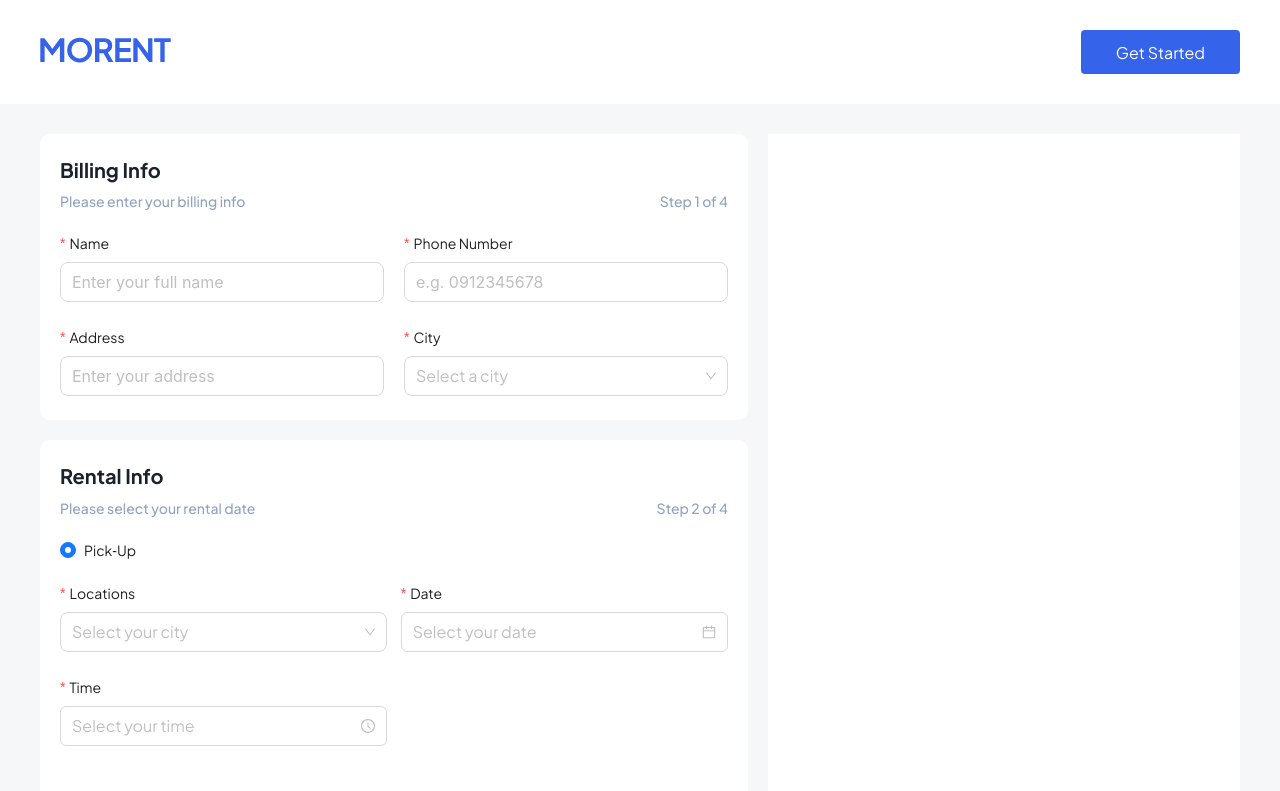
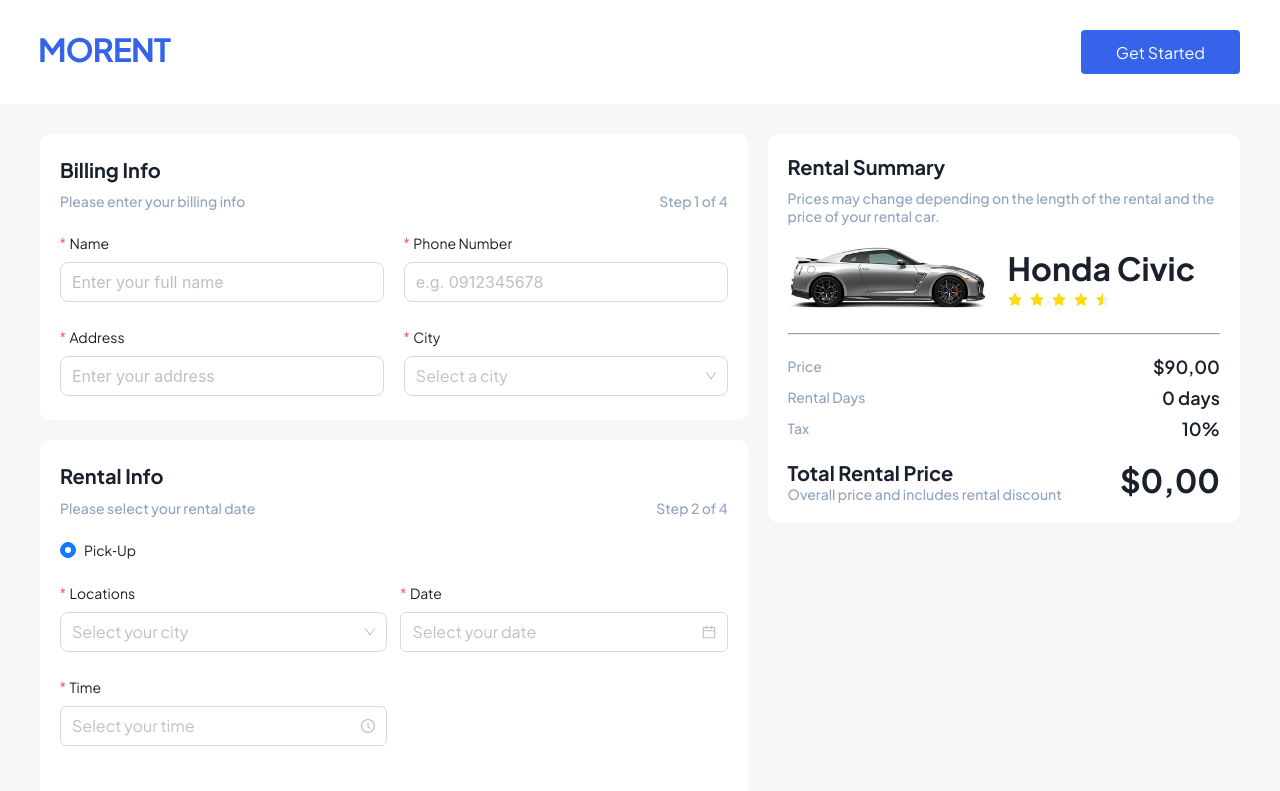
Before and after one commit to ncbachhhh/X35-FE, a React (Create React App) app: page /payment/1 in a window 1280 px wide. Shown: the top 791 px of the page. Built offline with nearby package versions, Linux system fonts and the light colour scheme.

Commit message:
update payment page

```diff
--- a/package.json
+++ b/package.json
@@ -9,6 +9,7 @@
     "@testing-library/user-event": "^13.5.0",
     "antd": "^5.24.5",
     "axios": "^1.8.4",
+    "moment": "^2.30.1",
     "react": "^19.1.0",
     "react-dom": "^19.1.0",
     "react-router-dom": "^7.4.1",
--- a/src/pages/Billing/Billing.css
+++ b/src/pages/Billing/Billing.css
@@ -1,6 +1,7 @@
 .billing-container {
   display: flex;
   justify-content: space-between;
+  align-items: start;
   gap: 20px;
   background-color: #f6f7f9;
   padding: 30px 40px;
@@ -14,6 +15,9 @@
 }
 
 .car-card-detail {
+  display: flex;
+  flex-direction: column;
+  gap: 20px;
   width: 40%;
   background-color: white;
 }
@@ -87,3 +91,93 @@
   padding: 10px;
   border-radius: 12px;
 }
+
+.car-card-detail {
+  padding: 20px;
+  border-radius: 12px;
+}
+
+.car-card-detail-header {
+  display: flex;
+  flex-direction: column;
+  align-items: start;
+  gap: 10px;
+}
+
+.car-card-detail-header > h4 {
+  font-weight: 700;
+  font-size: 20px;
+  color: #1a202c;
+}
+.car-card-detail-header > p {
+  font-weight: 500;
+  font-size: 14px;
+  color: #90a3bf;
+}
+
+.car-card-detail-body {
+  display: flex;
+  align-items: center;
+  gap: 20px;
+}
+
+.car-card-detail-body > div {
+  width: 200px;
+  border-radius: 12px;
+}
+.car-card-detail-body > div > img {
+  width: 100%;
+}
+
+.car-card-detail-name {
+  font-weight: 700;
+  font-size: 32px;
+  color: #1a202c;
+}
+
+.car-card-detail-price {
+  display: flex;
+  flex-direction: column;
+  gap: 8px;
+}
+
+.car-card-detail-price > div {
+  display: flex;
+  justify-content: space-between;
+  align-items: center;
+}
+
+.car-card-detail-price > div > p:nth-child(1) {
+  font-weight: 500;
+  font-size: 14px;
+  color: #90a3bf;
+}
+
+.car-card-detail-price > div > p:nth-child(2) {
+  font-weight: 600;
+  font-size: 18px;
+  color: #1a202c;
+}
+
+.car-card-detail-total {
+  display: flex;
+  justify-content: space-between;
+}
+
+.car-card-detail-total-header > h4 {
+  font-weight: 700;
+  font-size: 20px;
+  color: #1a202c;
+}
+
+.car-card-detail-total-header > p {
+  font-weight: 500;
+  font-size: 14px;
+  color: #90a3bf;
+}
+
+.car-card-detail-total > p {
+  font-weight: 700;
+  font-size: 32px;
+  color: #1a202c;
+}
--- a/src/pages/Billing/Billing.jsx
+++ b/src/pages/Billing/Billing.jsx
@@ -1,12 +1,35 @@
 import React from "react";
 import "./Billing.css";
-import { Form, Radio, Select, DatePicker, TimePicker, Row, Col, Button, Input, Checkbox } from "antd";
+import { Form, Radio, Select, DatePicker, TimePicker, Row, Col, Button, Input, Checkbox, Rate } from "antd";
 import { CITY } from "../../CONSTANTS";
+import moment from "moment";
+import { useWatch } from "antd/es/form/Form";
+import formatDollar from "../../helpers/FormatDollar";
 
 const { Option } = Select;
 
+const car = {
+  id: 12,
+  brand: "Honda",
+  name: "Civic",
+  type: "SUV",
+  tank: "80",
+  gearbox: "Automatic",
+  seats: 4,
+  price: 90,
+  image: "/assets/image 8.png",
+  rate: 4.5,
+  description: "The Honda Civic is a compact car that has been popular for decades. It is known for its reliability, fuel efficiency, and sporty design. ",
+};
+
 export default function Billing() {
   const [form] = Form.useForm();
+  const pickDate = useWatch("pick-date", form);
+  const dropDate = useWatch("drop-date", form);
+
+  // Số ngày thuê xe
+  const numDays = pickDate && dropDate ? dropDate.diff(pickDate, "days") : 0;
+
   const onFinish = (values) => {
     console.log("Form values:", values);
     // Xử lý submit ở đây
@@ -96,8 +119,14 @@ export default function Billing() {
               </div>
 
               <div>
-                <Form.Item name={"pick-date"} label="Date" rules={[{ required: true, message: "Please select your date" }]}>
-                  <DatePicker style={{ width: "100%" }} placeholder="Select your date" size="large" />
+                <Form.Item name="pick-date" label="Date" rules={[{ required: true, message: "Please select your date" }]}>
+                  <DatePicker
+                    style={{ width: "100%" }}
+                    size="large"
+                    placeholder="Select your date"
+                    // không cho chọn ngày trước hôm nay
+                    disabledDate={(current) => current && current.isBefore(moment(), "day")}
+                  />
                 </Form.Item>
               </div>
             </div>
@@ -125,8 +154,46 @@ export default function Billing() {
                 </Form.Item>
               </div>
               <div>
-                <Form.Item name={"drop-date"} label="Date" rules={[{ required: true, message: "Please select your date" }]}>
-                  <DatePicker style={{ width: "100%" }} placeholder="Select your date" size="large" />
+                <Form.Item
+                  name="drop-date"
+                  label="Date"
+                  // mỗi khi pick-date thay đổi, re-validate drop-date
+                  dependencies={["pick-date"]}
+                  rules={[
+                    { required: true, message: "Please select your date" },
+                    // custom validator: phải sau pick-date
+                    ({ getFieldValue }) => ({
+                      validator(_, value) {
+                        const pickupDate = getFieldValue("pick-date");
+                        if (!value || !pickupDate) {
+                          return Promise.resolve();
+                        }
+                        if (value.isAfter(pickupDate, "day")) {
+                          return Promise.resolve();
+                        }
+                        return Promise.reject(new Error("Drop‑Off date must be after Pick‑Up date"));
+                      },
+                    }),
+                  ]}
+                >
+                  <DatePicker
+                    style={{ width: "100%" }}
+                    size="large"
+                    placeholder="Select your date"
+                    // không cho chọn ngày trước hôm nay, và cũng không <= pick-date
+                    disabledDate={(current) => {
+                      const pickupDate = form.getFieldValue("pick-date");
+                      // trước hôm nay thì luôn disable
+                      if (!current || current.isBefore(moment(), "day")) {
+                        return true;
+                      }
+                      // nếu đã có pick-up, thì disable luôn <= pick-up
+                      if (pickupDate && !current.isAfter(pickupDate, "day")) {
+                        return true;
+                      }
+                      return false;
+                    }}
+                  />
                 </Form.Item>
               </div>
             </div>
@@ -183,7 +250,45 @@ export default function Billing() {
           </div>
         </div>
       </Form>
-      <div className="car-card-detail"></div>
+      <div className="car-card-detail">
+        <div className="car-card-detail-header">
+          <h4>Rental Summary</h4>
+          <p>Prices may change depending on the length of the rental and the price of your rental car.</p>
+        </div>
+        <div className="car-card-detail-body">
+          <div className="car-card-detail-image">
+            <img src={car.image} alt="" />
+          </div>
+          <div className="car-card-detail-info">
+            <h4 className="car-card-detail-name">
+              {car.brand} {car.name}
+            </h4>
+            <Rate allowHalf disabled defaultValue={car.rate} style={{ fontSize: "14px" }} />
+          </div>
+        </div>
+        <hr />
+        <div className="car-card-detail-price">
+          <div>
+            <p>Price</p>
+            <p>{formatDollar(car.price)}</p>
+          </div>
+          <div>
+            <p>Rental Days</p>
+            <p>{numDays} days</p>
+          </div>
+          <div>
+            <p>Tax</p>
+            <p>10%</p>
+          </div>
+        </div>
+        <div className="car-card-detail-total">
+          <div className="car-card-detail-total-header">
+            <h4>Total Rental Price</h4>
+            <p>Overall price and includes rental discount</p>
+          </div>
+          <p>{formatDollar(numDays * car.price * 1.1)}</p>
+        </div>
+      </div>
     </div>
   );
 }
```
Also changed, not shown: 1 other file (tests, documents, lock files or other folders).
